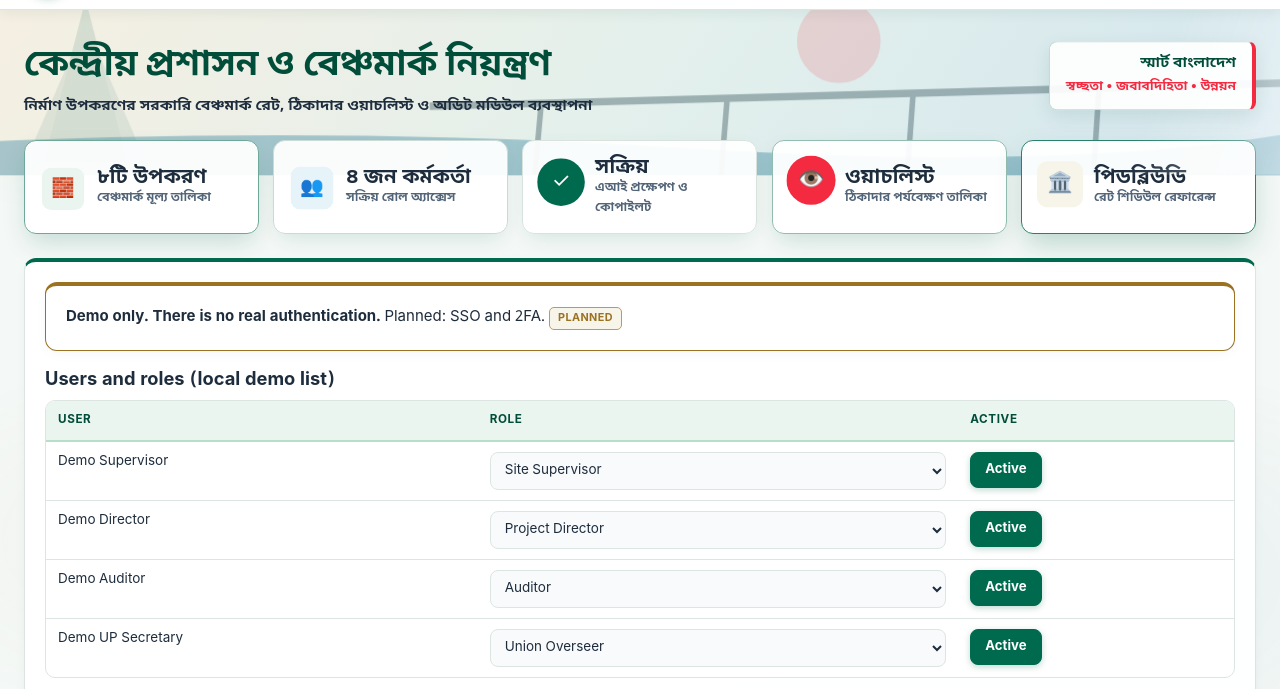
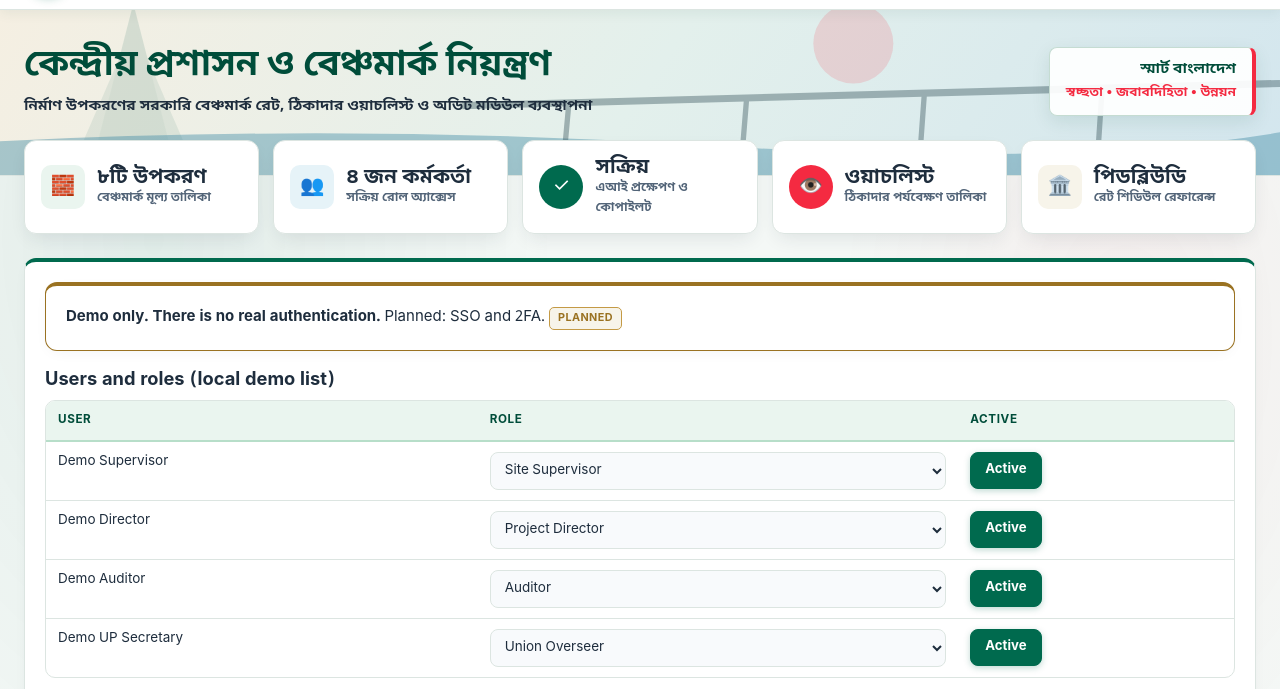
Before and after one commit to iamsajid0010/prokolpo-tracker, a plain HTML site: page admin/index.html in a window 1280 px wide. Shown: the part 102-791 px from the top of the page. Drawn offline with Linux system fonts and the light colour scheme.

Commit message:
Style.css

```diff
--- a/assets/style.css
+++ b/assets/style.css
@@ -689,3 +689,22 @@ body.lite *, body.lite *::before, body.lite *::after {
   font-size: 0.82rem;
   color: #475569;
 }
+/* =========================================================
+   PERFORMANCE FIXES (smooth scrolling, no flicker)
+   ========================================================= */
+/* 1. Fixed background repaints on every scroll frame: use normal scrolling background */
+body { background-attachment: scroll !important; }
+/* 2. Full-screen fixed pseudo layers: promote to their own GPU layer, make them cheap */
+body::before, body::after { will-change: transform; transform: translateZ(0); }
+/* 3. Blur behind every card is very expensive while scrolling: remove it */
+.card, .bd-kpi { backdrop-filter: none !important; -webkit-backdrop-filter: none !important; background: #fff !important; }
+/* 4. Cards re-render (innerHTML) so the entrance animation replayed and text vanished/reappeared:
+      cards are now always visible, no opacity-0 start state */
+.card { animation: none !important; opacity: 1 !important; }
+.bd-kpi { animation: none !important; opacity: 1 !important; }
+/* 5. Endless animations that repaint (box-shadow, background-position) are stopped */
+.bar > i { animation: none !important; background-size: 100% 100% !important; }
+.bd-hero::before { animation: none !important; display: none; }
+.bd-stamp, .bd-hero-art, .bd-kpi-ico { animation: none !important; }
+/* 7. Respect devices that ask for less motion */
+@media (prefers-reduced-motion: reduce) { * { animation: none !important; transition: none !important; } }
```
